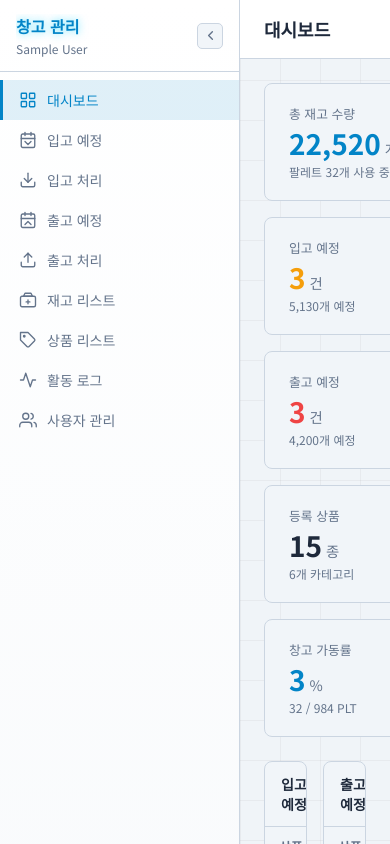
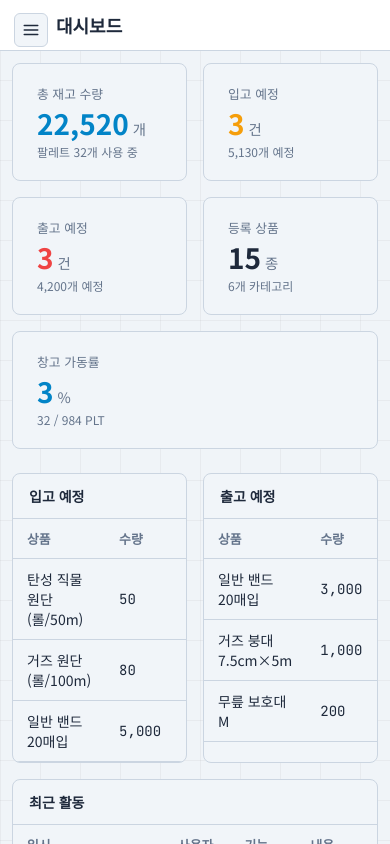
Before and after one commit to yousung/rns-ynk, a React (Vite) app: page /#/dashboard in a window 390 px wide. Shown: the top 844 px of the page. Built offline with nearby package versions, Linux system fonts and the light colour scheme; sample sign-in values are in the browser's storage.

Commit message:
반응형 웹 적용

```diff
--- a/src/components/layout/Layout.jsx
+++ b/src/components/layout/Layout.jsx
@@ -1,11 +1,29 @@
+import { useState } from 'react';
 import { Outlet } from 'react-router-dom';
 import Sidebar from './Sidebar.jsx';
 
 export default function Layout() {
+  const [mobileOpen, setMobileOpen] = useState(false);
+
   return (
     <div className="app-layout">
-      <Sidebar />
+      {mobileOpen && (
+        <div className="sidebar-backdrop" onClick={() => setMobileOpen(false)} />
+      )}
+      <Sidebar mobileOpen={mobileOpen} onClose={() => setMobileOpen(false)} />
       <div className="main-area">
+        <button
+          className="hamburger-btn"
+          style={{ position: 'absolute', top: 13, left: 14, zIndex: 10 }}
+          onClick={() => setMobileOpen(true)}
+          aria-label="메뉴 열기"
+        >
+          <svg width="18" height="18" viewBox="0 0 24 24" fill="none" stroke="currentColor" strokeWidth="2" strokeLinecap="round">
+            <line x1="3" y1="6" x2="21" y2="6"/>
+            <line x1="3" y1="12" x2="21" y2="12"/>
+            <line x1="3" y1="18" x2="21" y2="18"/>
+          </svg>
+        </button>
         <Outlet />
       </div>
     </div>
--- a/src/components/layout/Sidebar.jsx
+++ b/src/components/layout/Sidebar.jsx
@@ -30,7 +30,7 @@ const ICONS = {
   'chevron-r':         <svg viewBox="0 0 24 24" fill="none" stroke="currentColor" strokeWidth="2.2" strokeLinecap="round" strokeLinejoin="round" style={{width:15,height:15}}><polyline points="9 18 15 12 9 6"/></svg>,
 };
 
-export default function Sidebar() {
+export default function Sidebar({ mobileOpen = false, onClose }) {
   const currentUser = useAuthStore((s) => s.currentUser);
   const logout = useAuthStore((s) => s.logout);
   const { sidebarSlim, warehouseType, toggleSidebar, setWarehouseType } = useUIStore();
@@ -39,13 +39,14 @@ export default function Sidebar() {
 
   function handleLogout() {
     logout();
+    if (onClose) onClose();
     navigate('/login');
   }
 
   const activeKey = location.pathname.replace('/', '');
 
   return (
-    <div className={`sidebar${sidebarSlim ? ' slim' : ''}`}>
+    <div className={`sidebar${sidebarSlim ? ' slim' : ''}${mobileOpen ? ' mobile-open' : ''}`}>
       <div className="sidebar-header">
         <div className="sidebar-brand">
           <span className="sidebar-brand-title">창고 관리</span>
@@ -63,6 +64,7 @@ export default function Sidebar() {
             to={item.path}
             className={({ isActive }) => `nav-item${isActive ? ' active' : ''}`}
             title={item.label}
+            onClick={onClose}
           >
             {ICONS[item.key]}
             <span className="nav-label">{item.label}</span>
--- a/src/styles/global.css
+++ b/src/styles/global.css
@@ -130,6 +130,47 @@ tr:hover td{background:var(--bg-hover);}
 .login-hint{font-size:0.75rem;color:var(--text-secondary);text-align:center;margin-top:16px;}
 .login-error{font-size:0.8rem;color:var(--red);margin-top:8px;text-align:center;}
 
+/* ── 햄버거 버튼 (모바일 전용) ── */
+.hamburger-btn{display:none;align-items:center;justify-content:center;
+  width:34px;height:34px;border-radius:6px;background:var(--bg-surface);
+  border:1px solid var(--border);color:var(--text-primary);cursor:pointer;
+  flex-shrink:0;padding:0;font-family:inherit;}
+
+/* ── 사이드바 오버레이 백드롭 ── */
+.sidebar-backdrop{position:fixed;inset:0;background:rgba(0,0,0,0.55);z-index:99;}
+
+/* ── 반응형 (768px 이하) ── */
+@media (max-width:768px){
+  .app-layout{flex-direction:column;height:auto;min-height:100vh;}
+  .main-area{position:relative;overflow:visible;}
+  .content-area{padding:12px;}
+
+  /* 헤더에 햄버거 공간 확보 */
+  .hamburger-btn{display:flex;}
+  .header-bar{padding:12px 16px 12px 56px;}
+
+  /* 사이드바 — fixed overlay */
+  .sidebar{
+    position:fixed;top:0;left:0;bottom:0;
+    width:240px !important;
+    z-index:100;
+    transform:translateX(-100%);
+    transition:transform 0.25s ease;
+  }
+  .sidebar.mobile-open{transform:translateX(0);}
+
+  /* 테이블 — 가로 스크롤 */
+  .content-area table{display:block;overflow-x:auto;-webkit-overflow-scrolling:touch;}
+
+  /* 로그인 카드 */
+  .login-card{width:calc(100% - 32px);}
+
+  /* 필터바 */
+  .filter-bar{flex-wrap:wrap;}
+  .search-input{max-width:100%;}
+  .category-select{flex:1 1 140px;}
+}
+
 /* ── 라이트 테마 ── */
 [data-theme="light"] {
   --bg-base:#F0F4F8; --bg-panel:#FFFFFF; --bg-surface:#F1F5F9; --bg-hover:#E2E8F0;
```
